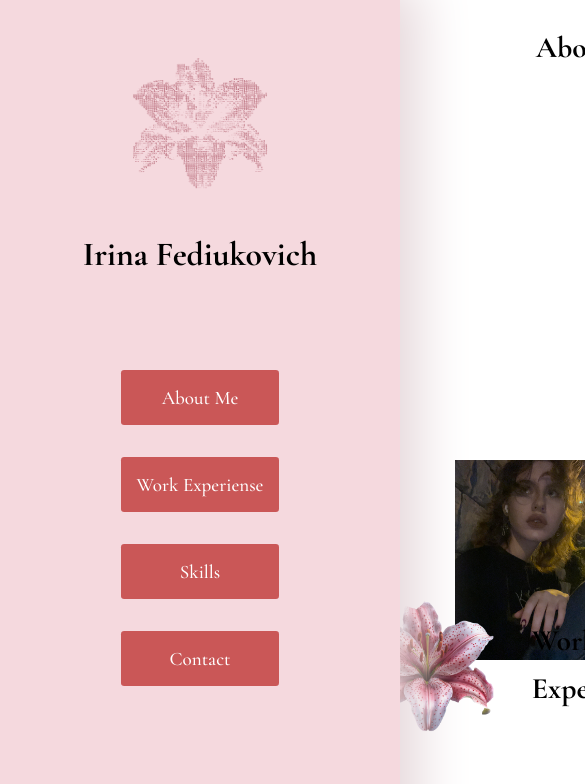
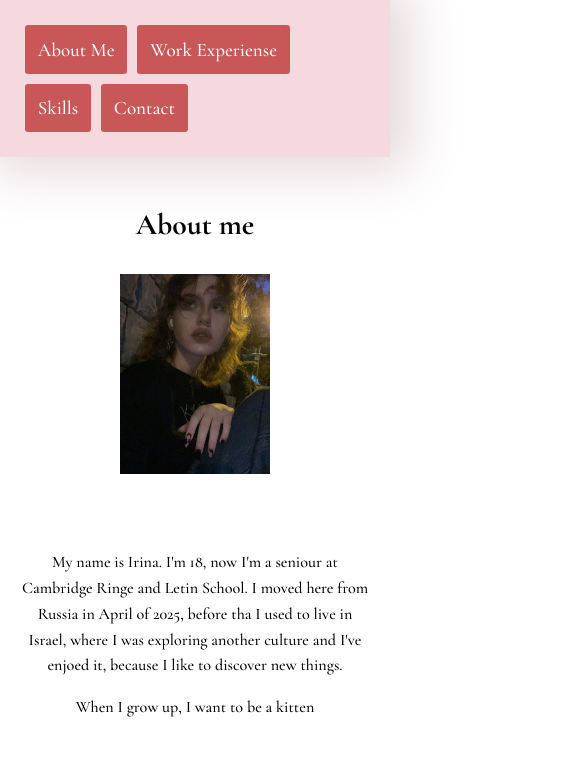
Before and after one commit to 26ifediukovich-oss/irina.github.io, a plain HTML site: page index.html in a window 390 px wide. Shown: the top 784 px of the page, 585 px wide, since content can reach past the window. Drawn offline with nearby package versions, Linux system fonts and the light colour scheme; a web font is replaced by a local one.

Commit message:
making every part responsive to width

```diff
--- a/css/style.css
+++ b/css/style.css
@@ -16,7 +16,7 @@ html, body{
 body{
   font-family: "Cormorant Garamond", serif;
   font-optical-sizing: auto;
-  font-weight: 600;
+  font-weight: 500;
   font-style: normal;
   /* margin-left: 35%; */
 }
@@ -231,6 +231,58 @@ font-size: 1.1rem;
     flex-direction: column;
 
 } */
-.my_profile img{
+@media(max-width:1500px){
+    .center{
+        display: flex;
+        flex-direction: column;
+    }
+    .left_sidebar{
+        position: sticky;
+        width: 100%;
+        padding:20px;
 
+        height: ;
+        margin-bottom: 20px;
+    }
+    nav{
+        flex-direction: row;
+        flex-wrap: wrap;
+    }
+    main{
+        margin-left: 0px;
+    }
+    header{
+        display: none;
+    }
+     .links {
+        margin: 5px;
+        padding: 0.8rem;
+    }
+    section{
+        height: auto;
+        padding-bottom: 50px;
+    }
+     #about_me, #work {
+        padding-left: 5%;
+        padding-right: 5%;
+        height: auto;
+    }
+     .skills {
+        width: 95%;
+    }
+
+    .skill_box {
+        width: 100%;
+        flex-direction: column;
+        gap: 15px;
+        padding: 30px;
+    }
+        .my_profile {
+        flex-direction: column;
+        text-align: center;
+    }
+    #contact {
+        position: static;
+
+    }
 }
```
